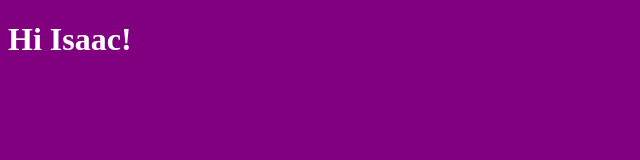
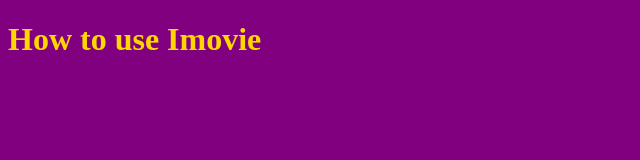
Before and after one commit to thomasdeitz/isaacscodesandbox, a website: page index.html in a window 1280 px wide. Shown: the whole page, without its empty margins (0-640 px from the left). Drawn offline with Linux system fonts and the light colour scheme.

Commit message:
ica hange

```diff
--- a/index.html
+++ b/index.html
@@ -5,14 +5,15 @@
     <meta name="viewport" content="width=device-width, initial-scale=1.0" />
     <meta http-equiv="X-UA-Compatible" content="ie=edge" />
     <title>inventor Isaac</title>
+    <link rel="shortcut icon" href="" />
     <style>
       html {
         background: purple;
-        color: white;
+        color: gold;
       }
     </style>
   </head>
   <body>
-    <h1>Hi Isaac!</h1>
+    <h1>How to use Imovie</h1>
   </body>
 </html>
```
